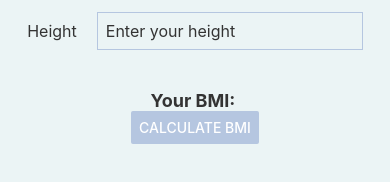
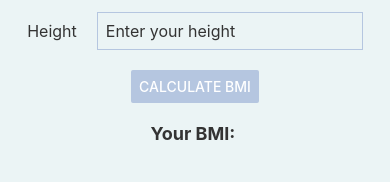
Before and after one commit to shubhu1026/MAPD712-Assign1, a React Native app: screen / in a window 390 px wide. Shown: the part 416-598 px from the top of the page. Built offline with nearby package versions, Linux system fonts and the light colour scheme.

Commit message:
Switched button and bmi results optioins

```diff
--- a/App.js
+++ b/App.js
@@ -92,8 +92,8 @@ export default function App() {
         />
       </View>
 
+      <Button onPress={OnSubmit} title="Calculate BMI" color="#b5c6e0" />
       <Text style={styles.result}>Your BMI: {bmi}</Text>
-      <Button onPress={OnSubmit} title="Calculate BMI" color="#b5c6e0" />
     </View>
   );
 }
```
